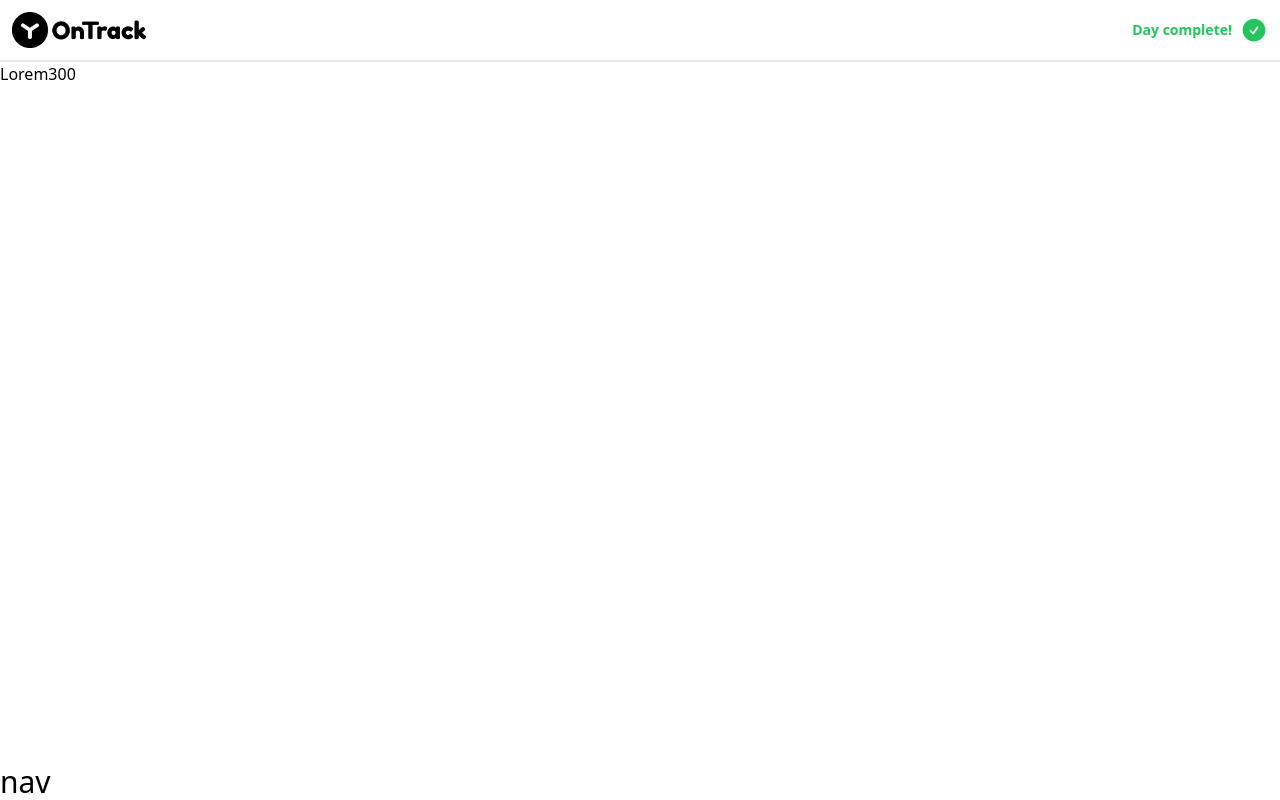
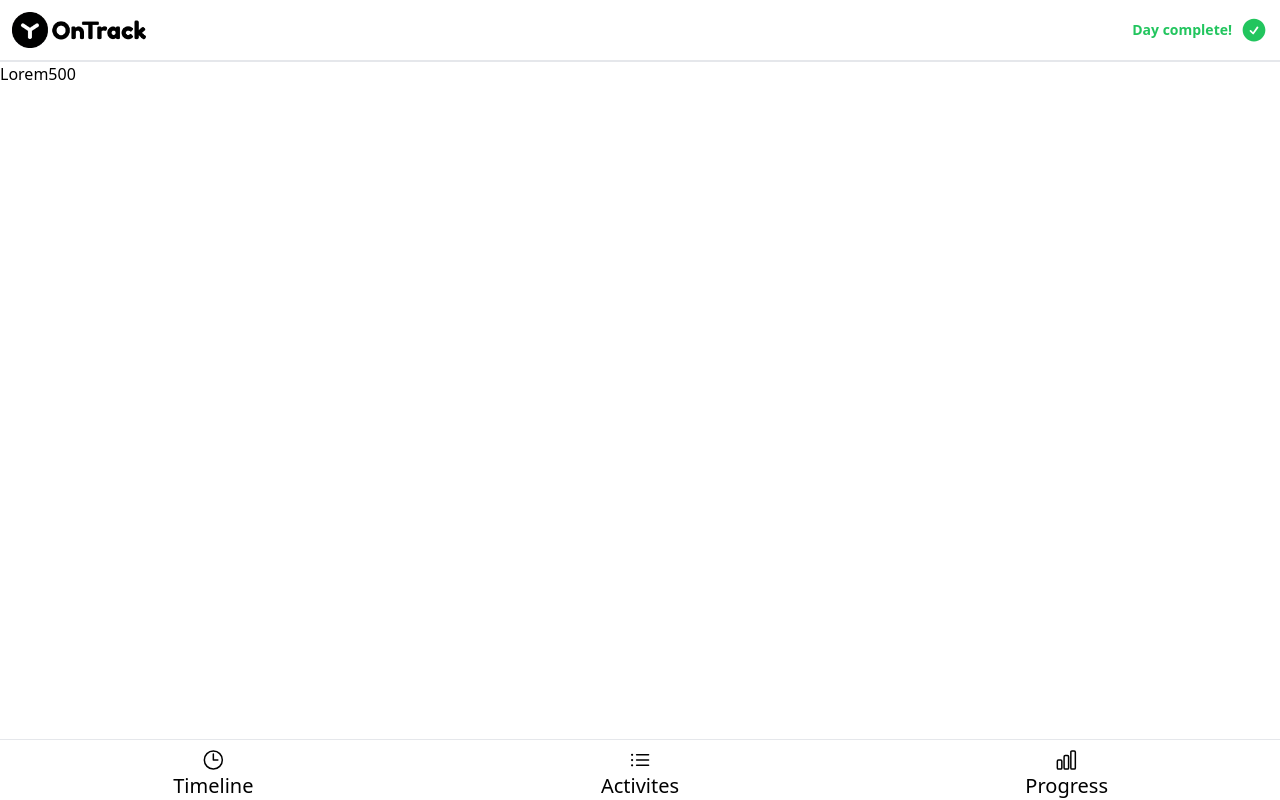
Before and after one commit to vartikus1337/learn-vue, a Vue app in the folder ontrackType/: page / in a window 1280 px wide. Built offline with nearby package versions, Linux system fonts and the light colour scheme.

Commit message:
fill footer

```diff
--- a/ontrackType/src/App.vue
+++ b/ontrackType/src/App.vue
@@ -1,5 +1,6 @@
 <script setup lang="ts">
 import { CheckCircleIcon } from '@heroicons/vue/24/solid'
+import { ClockIcon, ListBulletIcon, ChartBarIcon } from '@heroicons/vue/24/outline'
 </script>
 
 <template>
@@ -18,6 +19,27 @@ import { CheckCircleIcon } from '@heroicons/vue/24/solid'
       </div>
     </a>
   </header>
-  <main>Lorem300</main>
-  <nav class="fixed bottom-0 z-20 bg-white text-3xl">nav</nav>
+  <main>Lorem500</main>
+  <nav class="fixed bottom-0 z-20 w-full bg-white text-xl">
+    <ul class="flex items-center justify-around border-t text-center pt-2">
+      <li class="flex-1 capitalize">
+        <a class="flex flex-col" href="#timeline">
+          <ClockIcon class="h-6" />
+          timeline
+        </a>
+      </li>
+      <li class="flex-1 capitalize">
+        <a class="flex flex-col" href="#activites">
+          <ListBulletIcon class="h-6" />
+          activites
+        </a>
+      </li>
+      <li class="flex-1 capitalize">
+        <a class="flex flex-col" href="#progress">
+          <ChartBarIcon class="h-6" />
+          progress
+        </a>
+      </li>
+    </ul>
+  </nav>
 </template>
```
